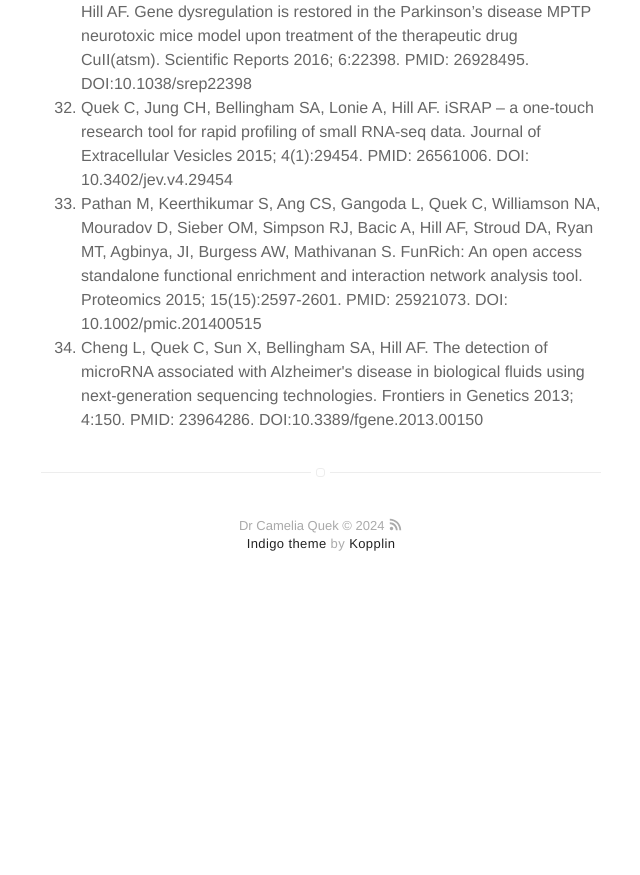
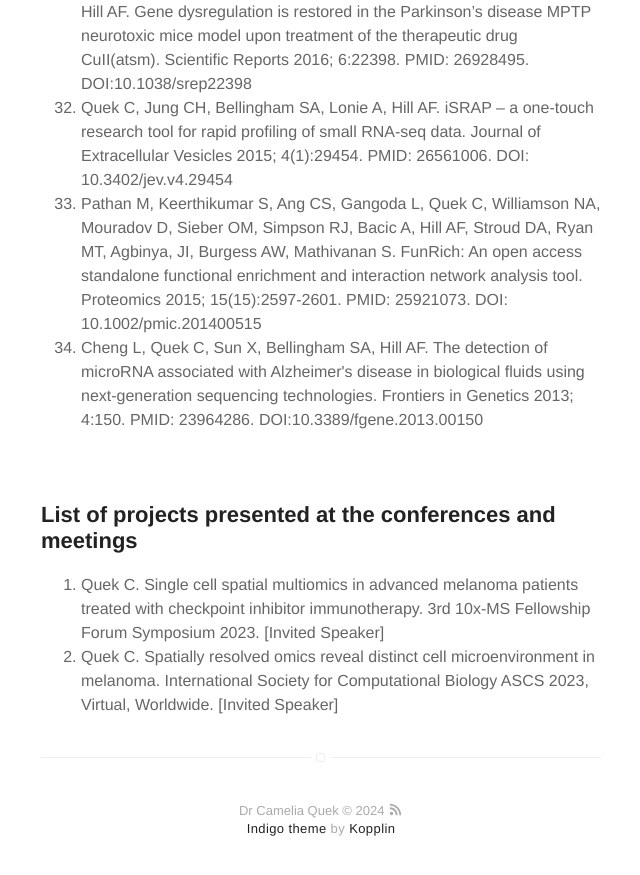
Before and after one commit to cameliaquek/cameliaquek.github.io, a Jekyll site: the page built from projects.html, in a window 1280 px wide and 900 px high, scrolled down 5120 px. Shown: the top 875 px of the window, without its empty margins (319-959 px from the left). Built offline with Jekyll 4.4.1, drawn with Linux system fonts in a browser that asks for light colours; before the commit the page ends 5735 px from its top, so only the background shows below that.

Commit message:
Update projects.html

```diff
--- a/projects.html
+++ b/projects.html
@@ -72,5 +72,12 @@ title: Projects
   <li>Pathan M, Keerthikumar S, Ang CS, Gangoda L, Quek C, Williamson NA, Mouradov D, Sieber OM, Simpson RJ, Bacic A, Hill AF, Stroud DA, Ryan MT, Agbinya, JI, Burgess AW, Mathivanan S. FunRich: An open access standalone functional enrichment and interaction network analysis tool. Proteomics 2015; 15(15):2597-2601. PMID: 25921073. DOI: 10.1002/pmic.201400515</li>
 
   <li>Cheng L, Quek C, Sun X, Bellingham SA, Hill AF. The detection of microRNA associated with Alzheimer's disease in biological fluids using next-generation sequencing technologies. Frontiers in Genetics 2013; 4:150. PMID: 23964286. DOI:10.3389/fgene.2013.00150</li>
-  </li>
 </ol>
+
+<br><br>
+
+<h2>List of projects presented at the conferences and meetings</h2>
+<ol>
+  <li>Quek C. Single cell spatial multiomics in advanced melanoma patients treated with checkpoint inhibitor immunotherapy. 3rd 10x-MS Fellowship Forum Symposium 2023. [Invited Speaker]</li>
+  <li>Quek C. Spatially resolved omics reveal distinct cell microenvironment in melanoma. International Society for Computational Biology ASCS 2023, Virtual, Worldwide. [Invited Speaker]</li>
+</ol>
```
